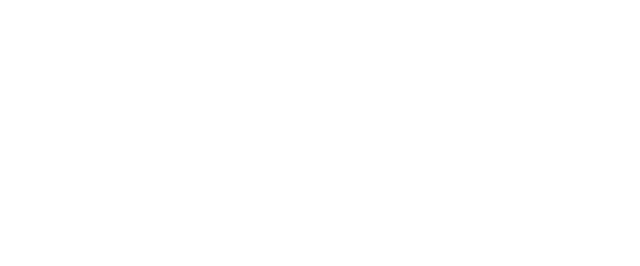
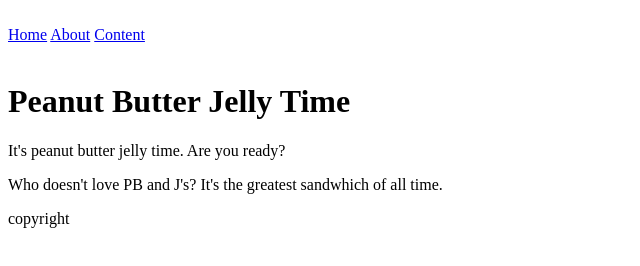
Before and after one commit to wproctor23/pbj, a plain HTML site: page index.html in a window 1280 px wide. Shown: the whole page, without its empty margins (0-640 px from the left). Drawn offline with Linux system fonts and the light colour scheme.

Commit message:
created feature-skeleton

```diff
--- a/index.html
+++ b/index.html
@@ -5,6 +5,36 @@
     <title>PBJ</title>
 </head>
 <body>
+  <div class="main">
+    <header>
+      <div class="banner">
+        <img src="" alt="">
+      </div>
+      <div class="nav">
+        <nav>
+          <a href="#">Home</a>
+          <a href="#">About</a>
+          <a href="#">Content</a>
+        </nav>
+      </div>
+    </header>
+    <div class="photos">
+      <img src="" alt="">
+      <img src="" alt="">
+      <img src="" alt="">
+
+    </div>
+    <div class="text">
+      <h1>Peanut Butter Jelly Time</h1>
+      <div class="text1">
+        <p>It's peanut butter jelly time. Are you ready?</p>
+      </div>
+      <div class="text2">
+        <p>Who doesn't love PB and J's? It's the greatest sandwhich of all time.</p>
+      </div>
+      <footer>copyright</footer>
+    </div>
+  </div>
 
 </body>
 </html>
```
